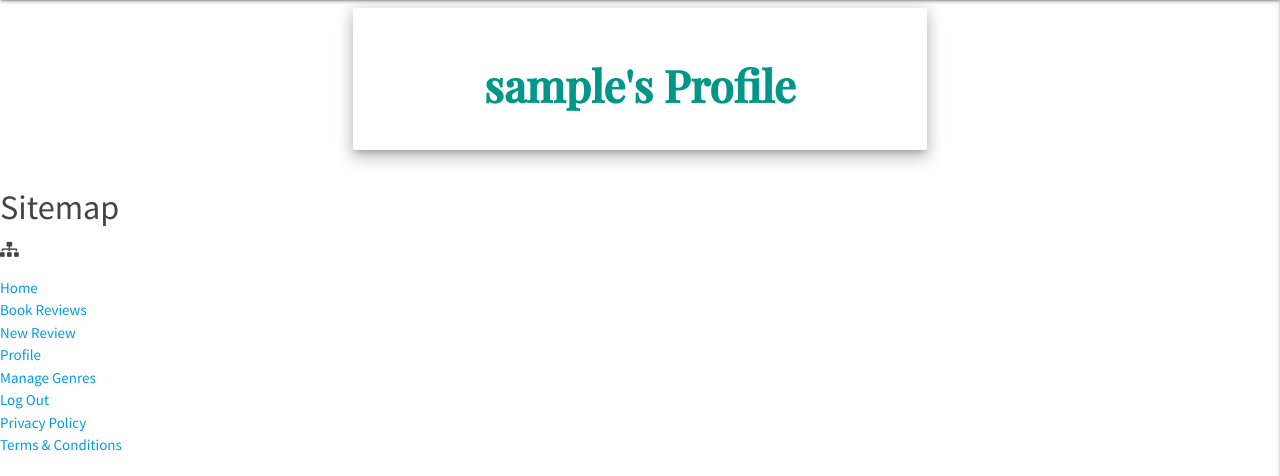
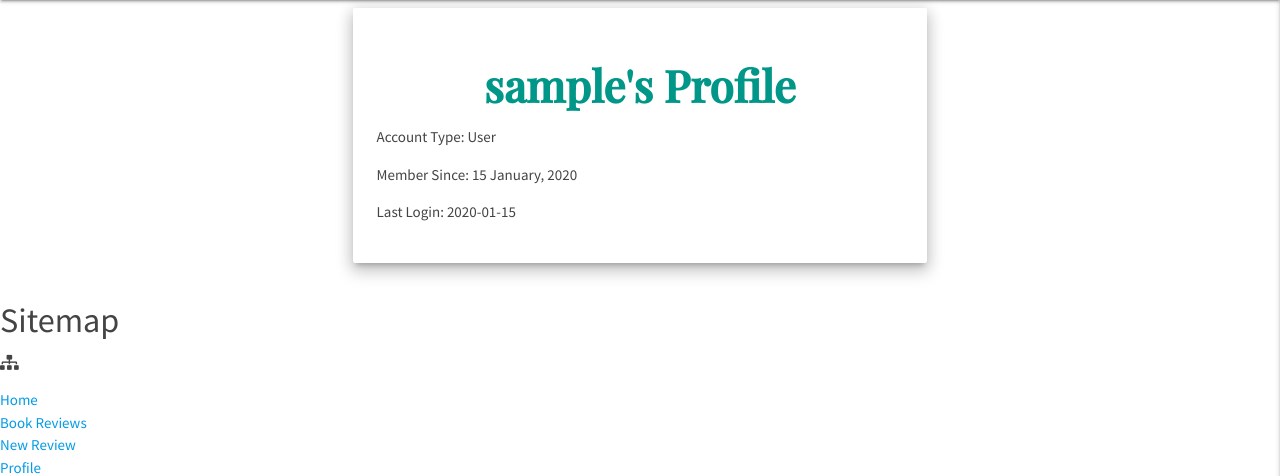
Before and after one commit to simonjvardy/the-reading-room, a Flask app: page /profile/1 in a window 1280 px wide. Shown: the part 64-540 px from the top of the page. Run offline with Flask 2, Linux system fonts and the light colour scheme; the visitor is signed in with stand-in values (Sample User, id 1); a database or web service that is not in the repository returns one stand-in record (values such as "Sample title"); some libraries are stand-ins or nearby versions.

Commit message:
Dev: Add data binding to Profile page

```diff
--- a/app.py
+++ b/app.py
@@ -95,7 +95,7 @@
                 users.update_one({"_id": existing_user["_id"]}, login)
 
                 # Wlecome message and direct to Profile page
-                flash("Welcome, {}".format(
+                flash("Welcome Back, {}".format(
                     request.form.get("username")))
                 return redirect(url_for(
                     "profile", username=session["user"]))
@@ -116,11 +116,22 @@
 @app.route("/profile/<username>", methods=["GET", "POST"])
 def profile(username):
     # grab the session user's username from db
-    username = mongo.db.users.find_one(
-        {"username": session["user"]})["username"]
+    username = users.find_one(
+        {"username": session["user"]})
+
+    timedelta = username["last_login"] - username["date_joined"]
 
     if session["user"]:
-        return render_template("profile.html", username=username)
+        if username["is_admin"] == "on":
+            account = "Admin"
+        elif username["is_super_user"] == "on":
+            account = "Superuser"
+        else:
+            account = "User"
+
+        return render_template(
+            "profile.html", username=username, account=account,
+            timedelta=timedelta)
 
     return redirect(url_for("login"))
 
--- a/templates/book-page.html
+++ b/templates/book-page.html
@@ -1,6 +1,5 @@
 {% extends "base.html" %}
 {% block content %}
-
 
         Genre: {{ book.genre }}<br>
         Tile: {{ book.title }}<br>
@@ -13,8 +12,6 @@
         Created By: {{ book.created_by }}<br>
         Favourite: {{ book.favourite }}<br>
         Count: {{ book.count }}<br>
-        Comments: {{ book.comments }}
-
-
+        Comments: {{ book.comments }}<br>
 
 {% endblock %}
--- a/templates/profile.html
+++ b/templates/profile.html
@@ -5,8 +5,19 @@
         <div class="col s12 m8 offset-m2">
             <div class="card-panel z-depth-3">
                 <h3 class="center-align teal-text">
-                    {{ username }}'s Profile
+                    {{ username.username }}'s Profile
                 </h3>
+                <p>
+                    Account Type: {{ account }}
+                </p>
+                <p>
+                    <!-- Convert MongoDB datetime objects into strings -->
+                    Member Since: {{ username.date_joined.strftime("%d %B, %Y") }}
+                </p>
+                <p>
+                    <!-- Convert MongoDB datetime objects into strings -->
+                    Last Login: {{ username.last_login.strftime("%A %d %B, %Y") }}
+                </p>
             </div>
         </div>
     </div>
```
